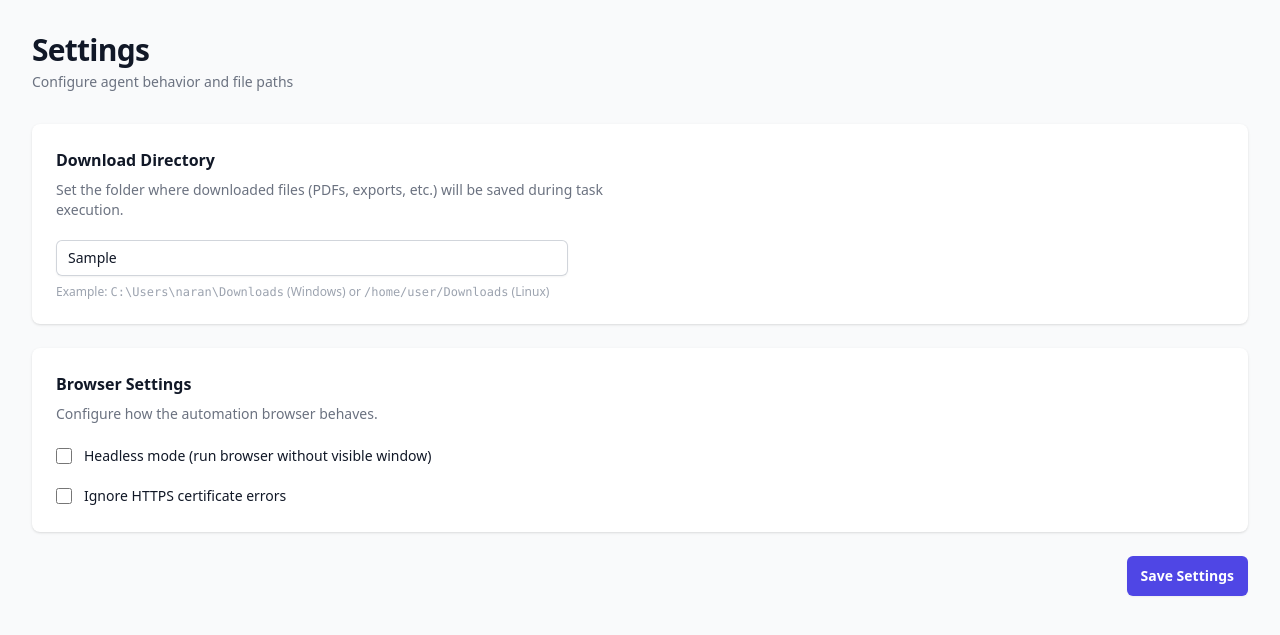
After one commit to sachinnarang12/browserautomation, a Flask app: template templates/settings.html in a window 1280 px wide. The commit adds this page. Shown: the top 635 px of the page. Run offline with Flask 3, Linux system fonts and the light colour scheme; the template is opened without the code that fills it: most values are stand-ins (such as "Sample title", 1, 10 or a date in 2020); some libraries are stand-ins or nearby versions.

Commit message:
Add download directory configuration and settings page
Downloads triggered during task execution are now intercepted via
Playwright's download event and saved to a configurable directory
(default: C:\Users\naran\Downloads). A new Settings page in the
dashboard lets users change the download path and browser options.

https://claude.ai/code/session_01JnKstWEGEvMZjSZDjwrdET

```diff
--- a/agent_config.json
+++ b/agent_config.json
@@ -22,5 +22,6 @@
     "ignore_https_errors": true,
     "nova_act_api_key": ""
   },
+  "download_dir": "C:\\Users\\naran\\Downloads",
   "last_updated": "2026-03-02T00:00:00.000000"
 }
--- a/templates/base_v2.html
+++ b/templates/base_v2.html
@@ -34,6 +34,10 @@
                                 <a href="{{ url_for('credentials') }}"
                                    class="{% if request.endpoint in ['credentials', 'add_credential'] %}bg-indigo-700 text-white{% else %}text-indigo-200 hover:bg-indigo-500 hover:text-white{% endif %} rounded-md px-3 py-2 text-sm font-medium">
                                     Credentials
+                                </a>
+                                <a href="{{ url_for('settings') }}"
+                                   class="{% if request.endpoint == 'settings' %}bg-indigo-700 text-white{% else %}text-indigo-200 hover:bg-indigo-500 hover:text-white{% endif %} rounded-md px-3 py-2 text-sm font-medium">
+                                    Settings
                                 </a>
                                 {% if user.is_admin %}
                                 <a href="{{ url_for('users') }}"
@@ -72,6 +76,7 @@
                     <a href="{{ url_for('dashboard') }}" class="text-indigo-200 hover:bg-indigo-500 hover:text-white block rounded-md px-3 py-2 text-base font-medium">Dashboard</a>
                     <a href="{{ url_for('tasks') }}" class="text-indigo-200 hover:bg-indigo-500 hover:text-white block rounded-md px-3 py-2 text-base font-medium">Tasks</a>
                     <a href="{{ url_for('credentials') }}" class="text-indigo-200 hover:bg-indigo-500 hover:text-white block rounded-md px-3 py-2 text-base font-medium">Credentials</a>
+                    <a href="{{ url_for('settings') }}" class="text-indigo-200 hover:bg-indigo-500 hover:text-white block rounded-md px-3 py-2 text-base font-medium">Settings</a>
                     {% if user.is_admin %}
                     <a href="{{ url_for('users') }}" class="text-indigo-200 hover:bg-indigo-500 hover:text-white block rounded-md px-3 py-2 text-base font-medium">Users</a>
                     {% endif %}
--- /dev/null
+++ b/templates/settings.html
@@ -0,0 +1,78 @@
+{% extends "base_v2.html" %}
+
+{% block title %}Settings - Portal Automation Agent{% endblock %}
+
+{% block content %}
+<div class="mx-auto max-w-7xl px-4 sm:px-6 lg:px-8 py-8">
+    <div class="md:flex md:items-center md:justify-between mb-8">
+        <div class="min-w-0 flex-1">
+            <h2 class="text-2xl font-bold leading-7 text-gray-900 sm:truncate sm:text-3xl sm:tracking-tight">
+                Settings
+            </h2>
+            <p class="mt-1 text-sm text-gray-500">Configure agent behavior and file paths</p>
+        </div>
+    </div>
+
+    <form method="POST" action="{{ url_for('settings') }}">
+        <div class="space-y-6">
+            <!-- Download Settings -->
+            <div class="bg-white shadow sm:rounded-lg">
+                <div class="px-4 py-5 sm:p-6">
+                    <h3 class="text-base font-semibold leading-6 text-gray-900">Download Directory</h3>
+                    <div class="mt-2 max-w-xl text-sm text-gray-500">
+                        <p>Set the folder where downloaded files (PDFs, exports, etc.) will be saved during task execution.</p>
+                    </div>
+                    <div class="mt-5 sm:flex sm:items-center">
+                        <div class="w-full sm:max-w-lg">
+                            <label for="download_dir" class="sr-only">Download directory</label>
+                            <input type="text" name="download_dir" id="download_dir"
+                                   value="{{ download_dir }}"
+                                   placeholder="C:\Users\naran\Downloads"
+                                   class="block w-full rounded-md border-0 py-1.5 px-3 text-gray-900 shadow-sm ring-1 ring-inset ring-gray-300 placeholder:text-gray-400 focus:ring-2 focus:ring-inset focus:ring-indigo-600 sm:text-sm sm:leading-6">
+                        </div>
+                    </div>
+                    <p class="mt-2 text-xs text-gray-400">
+                        Example: <code>C:\Users\naran\Downloads</code> (Windows) or <code>/home/user/Downloads</code> (Linux)
+                    </p>
+                </div>
+            </div>
+
+            <!-- Nova Act Settings -->
+            <div class="bg-white shadow sm:rounded-lg">
+                <div class="px-4 py-5 sm:p-6">
+                    <h3 class="text-base font-semibold leading-6 text-gray-900">Browser Settings</h3>
+                    <div class="mt-2 max-w-xl text-sm text-gray-500">
+                        <p>Configure how the automation browser behaves.</p>
+                    </div>
+                    <div class="mt-5 space-y-4">
+                        <div class="flex items-center">
+                            <input type="checkbox" name="headless" id="headless"
+                                   {% if nova_config.get('headless') %}checked{% endif %}
+                                   class="h-4 w-4 rounded border-gray-300 text-indigo-600 focus:ring-indigo-600">
+                            <label for="headless" class="ml-3 block text-sm font-medium leading-6 text-gray-900">
+                                Headless mode (run browser without visible window)
+                            </label>
+                        </div>
+                        <div class="flex items-center">
+                            <input type="checkbox" name="ignore_https_errors" id="ignore_https_errors"
+                                   {% if nova_config.get('ignore_https_errors') %}checked{% endif %}
+                                   class="h-4 w-4 rounded border-gray-300 text-indigo-600 focus:ring-indigo-600">
+                            <label for="ignore_https_errors" class="ml-3 block text-sm font-medium leading-6 text-gray-900">
+                                Ignore HTTPS certificate errors
+                            </label>
+                        </div>
+                    </div>
+                </div>
+            </div>
+
+            <!-- Save Button -->
+            <div class="flex justify-end">
+                <button type="submit"
+                        class="rounded-md bg-indigo-600 px-3.5 py-2.5 text-sm font-semibold text-white shadow-sm hover:bg-indigo-500 focus-visible:outline focus-visible:outline-2 focus-visible:outline-offset-2 focus-visible:outline-indigo-600">
+                    Save Settings
+                </button>
+            </div>
+        </div>
+    </form>
+</div>
+{% endblock %}
```
Also changed, not shown: agent_dashboard_v2.py (+34 -0 lines), portal_automation_agent.py (+38 -0 lines).
